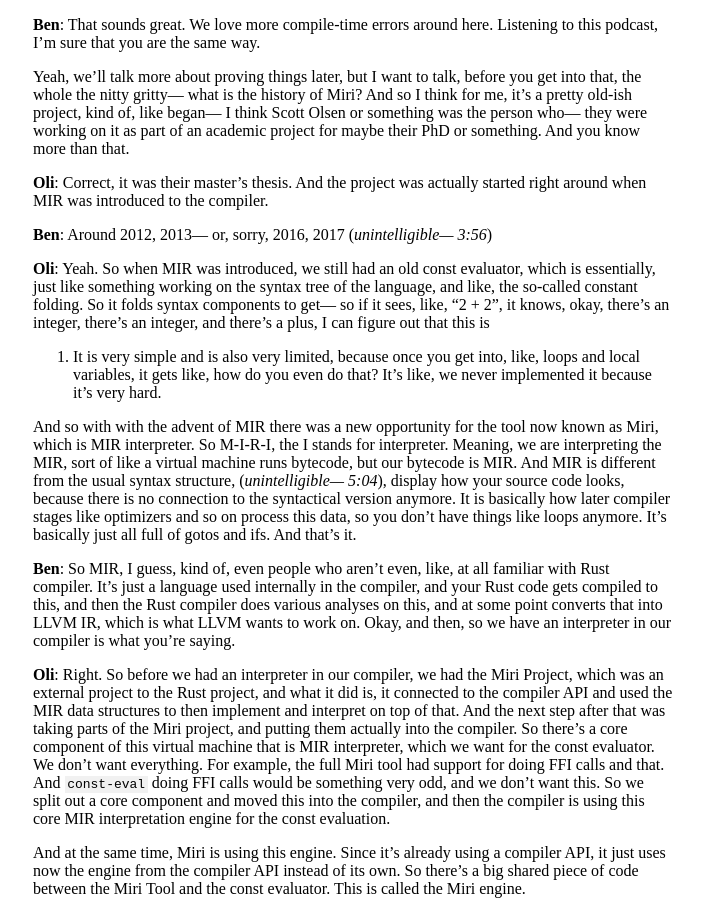
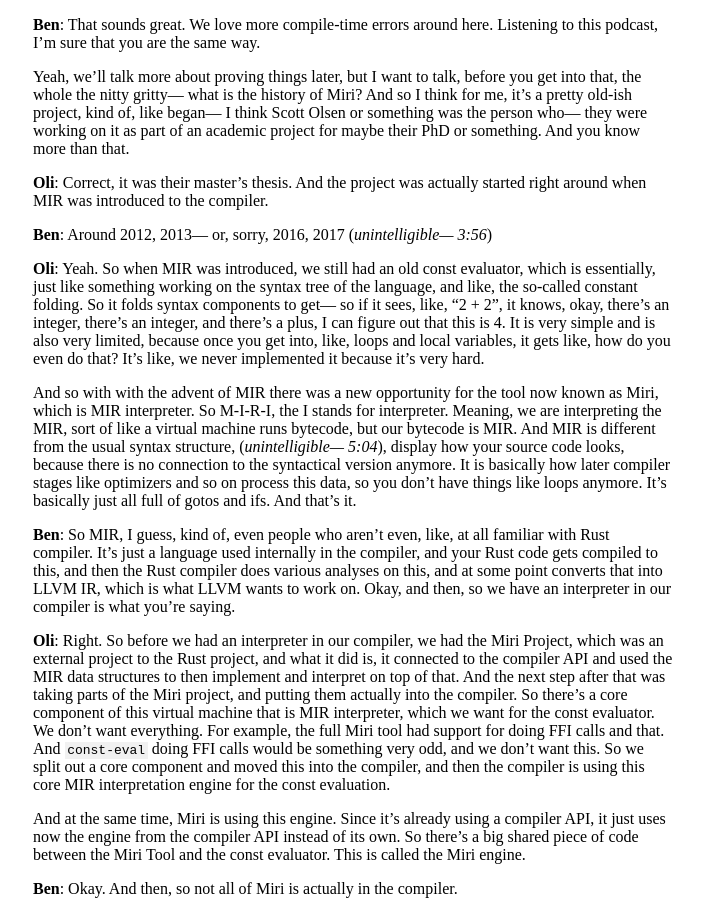
Before and after one commit to rustacean-station/rustacean-station.org, a Jekyll site: the page built from _transcripts/008-oli-miri.md, in a window 1280 px wide and 900 px high, scrolled down 1566 px. Shown: the whole window, without its empty margins (287-990 px from the left). Built offline with Jekyll 4.4.1, drawn with Linux system fonts in a browser that asks for light colours.

Commit message:
episode 008 transcript: prevent accidental markdown formatting
If we add a line break just before "4." then markdown generates a
numbered list. That's not helpful.

```diff
--- a/_transcripts/008-oli-miri.md
+++ b/_transcripts/008-oli-miri.md
@@ -77,7 +77,7 @@
 language, and like, the so-called constant folding. So it folds syntax
 components to get— so if it sees, like, "2 + 2", it knows, okay, there's an
 integer, there's an integer, and there's a plus, I can figure out that this is
-4. It is very simple and is also very limited, because once you get into, like,
+4\. It is very simple and is also very limited, because once you get into, like,
 loops and local variables, it gets like, how do you even do that? It's like, we
 never implemented it because it's very hard.
 
```
